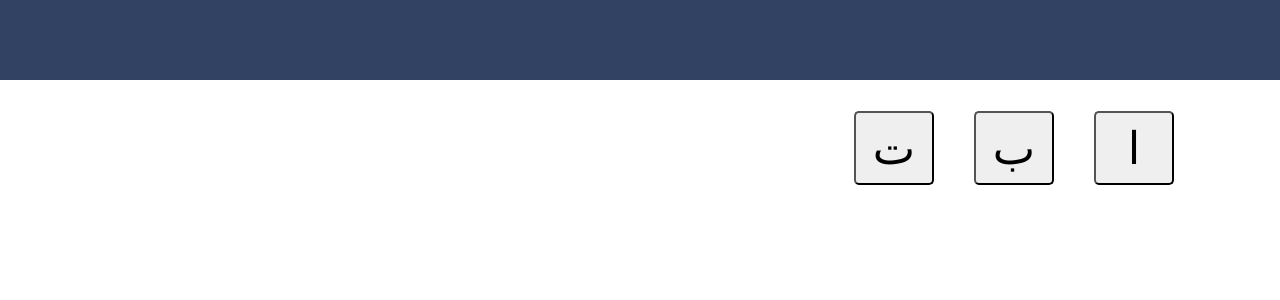
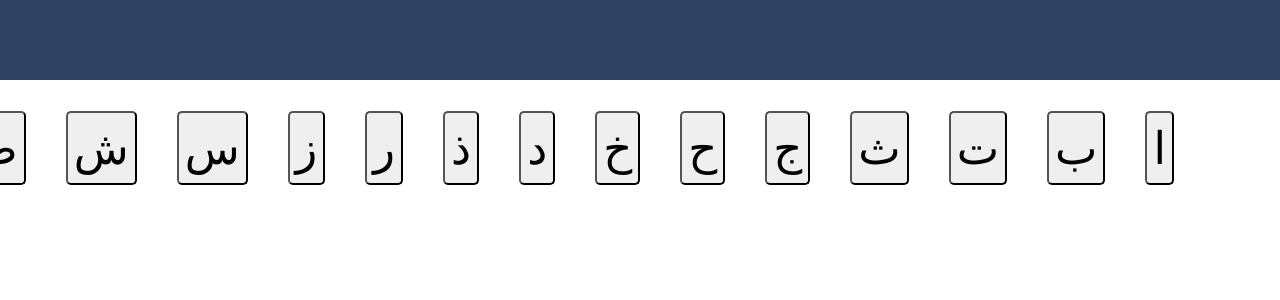
Before and after one commit to SaadbinWaheed/tajweed_web, a React (Create React App) app: page / in a window 1280 px wide. Shown: the top 300 px of the page. Built offline with nearby package versions, Linux system fonts and the light colour scheme.

Commit message:
alphabets added

```diff
--- a/src/components/qaidaTable.jsx
+++ b/src/components/qaidaTable.jsx
@@ -7,7 +7,7 @@ const QaidaTable = ()=>{
 
     const playAudio = (url)=>{
       const audioPlayer = new Audio(url)
-      audioPlayer.volume = 0.1;
+      audioPlayer.volume = 1;
 
       isPlaying? audioPlayer.pause(): audioPlayer.play();
       setIsPlaying(!isPlaying)
@@ -17,21 +17,201 @@ const QaidaTable = ()=>{
    const [isPlaying,setIsPlaying] = useState(false);
     return (
         <div  className="container">
+
         <button className="button" onClick={()=>{
           playAudio(alif)
          }}>
         ا
         </button>
+
         <button className="button" onClick={()=>{
           playAudio(ba)
          }}>
         ب
         </button>
+
         <button className="button" onClick={()=>{
           playAudio(ta)
          }}>
         ت
         </button>
+
+        <button className="button" onClick={()=>{
+          playAudio(alif)
+         }}>
+        ث
+        </button>
+
+        <button className="button" onClick={()=>{
+          playAudio(alif)
+         }}>
+        ج
+        </button>
+
+        <button className="button" onClick={()=>{
+          playAudio(alif)
+         }}>
+        ح
+        </button>
+
+        <button className="button" onClick={()=>{
+          playAudio(alif)
+         }}>
+        خ
+        </button>
+
+        <button className="button" onClick={()=>{
+          playAudio(alif)
+         }}>
+        د
+        </button>
+
+        <button className="button" onClick={()=>{
+          playAudio(alif)
+         }}>
+        ذ
+        </button>
+
+        <button className="button" onClick={()=>{
+          playAudio(alif)
+         }}>
+        ر
+        </button>
+
+        <button className="button" onClick={()=>{
+          playAudio(alif)
+         }}>
+        ز
+        </button>
+
+        <button className="button" onClick={()=>{
+          playAudio(alif)
+         }}>
+        س
+        </button>
+
+        <button className="button" onClick={()=>{
+          playAudio(alif)
+         }}>
+        ش
+        </button>
+
+        <button className="button" onClick={()=>{
+          playAudio(alif)
+         }}>
+        ص
+        </button>
+
+        <button className="button" onClick={()=>{
+          playAudio(alif)
+         }}>
+        ض
+        </button>
+
+        <button className="button" onClick={()=>{
+          playAudio(alif)
+         }}>
+        ط
+        </button>
+
+        <button className="button" onClick={()=>{
+          playAudio(alif)
+         }}>
+        ظ
+        </button>
+
+        <button className="button" onClick={()=>{
+          playAudio(alif)
+         }}>
+        ع
+        </button>
+
+        <button className="button" onClick={()=>{
+          playAudio(alif)
+         }}>
+         غ
+        </button>
+
+        <button className="button" onClick={()=>{
+          playAudio(alif)
+         }}>
+         ف
+        </button>
+
+        <button className="button" onClick={()=>{
+          playAudio(alif)
+         }}>
+         ق
+        </button>
+
+
+        <button className="button" onClick={()=>{
+          playAudio(alif)
+         }}>
+         ك
+        </button>
+
+        <button className="button" onClick={()=>{
+          playAudio(alif)
+         }}>
+         ل
+        </button>
+
+        <button className="button" onClick={()=>{
+          playAudio(alif)
+         }}>
+         م
+        </button>
+
+        <button className="button" onClick={()=>{
+          playAudio(alif)
+         }}>
+         ن
+        </button>
+
+        <button className="button" onClick={()=>{
+          playAudio(alif)
+         }}>
+         و
+        </button>
+
+        <button className="button" onClick={()=>{
+          playAudio(alif)
+         }}>
+         ھ
+        </button>
+
+        <button className="button" onClick={()=>{
+          playAudio(alif)
+         }}>
+         ء
+        </button>
+
+        <button className="button" onClick={()=>{
+          playAudio(alif)
+         }}>
+         ي
+        </button>
+
+        <button className="button" onClick={()=>{
+          playAudio(alif)
+         }}>
+         ے
+        </button>
+
+
+
+
+
+
+
+
+
+
+
+
+
+
       </div>
     )
 }
```
Also changed, not shown: 1 other file (tests, documents, lock files or other folders).
